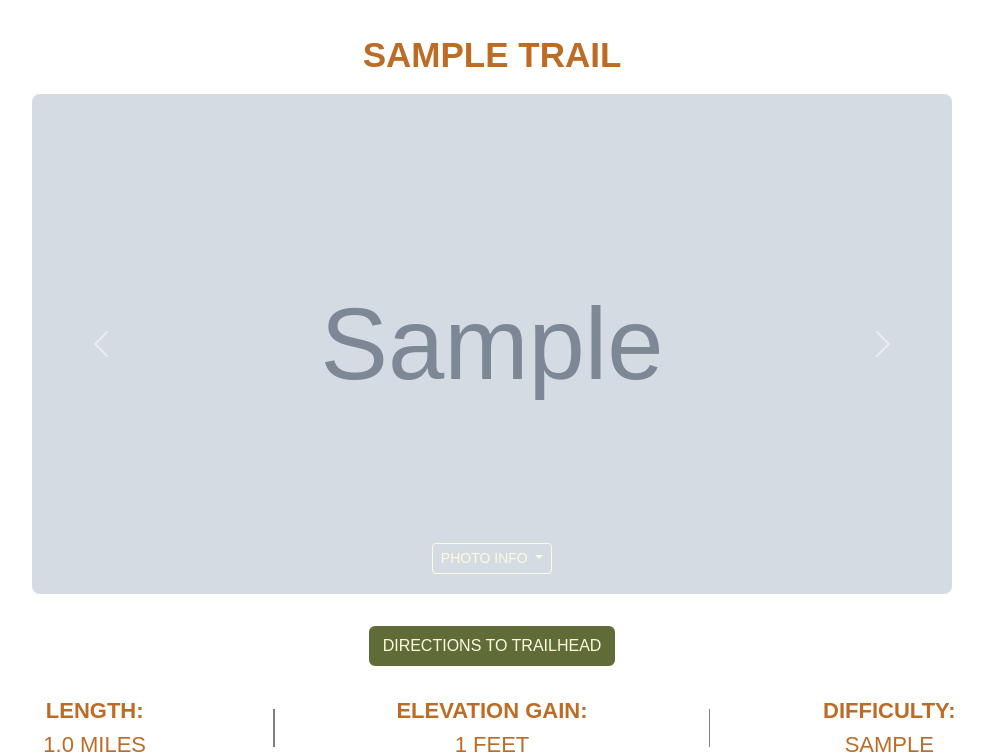
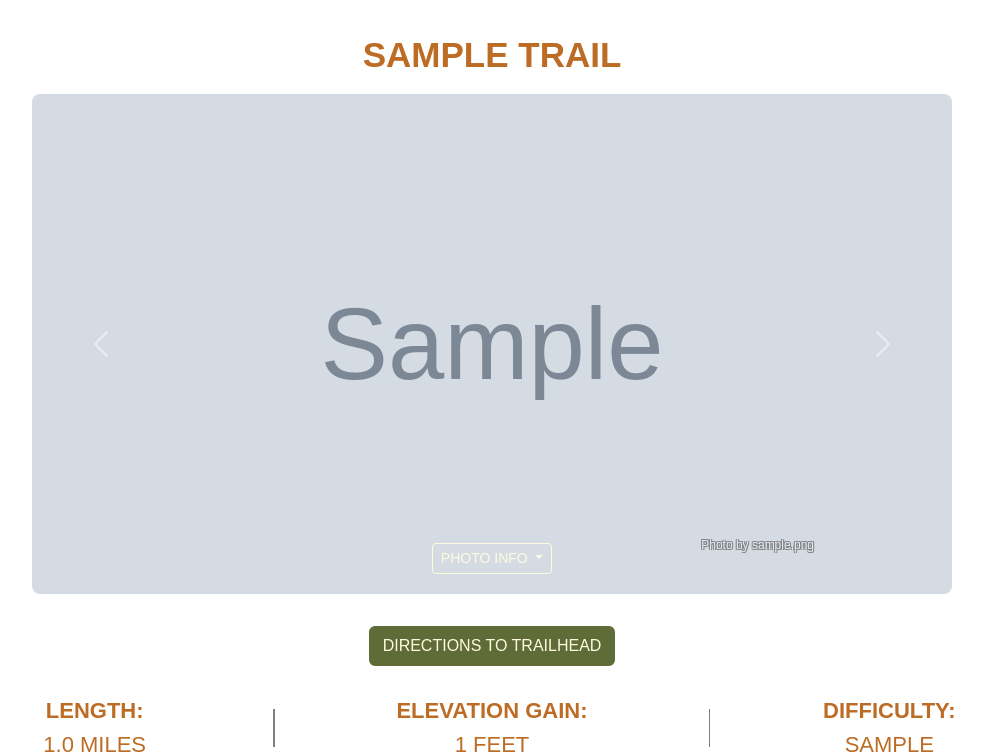
Before and after one commit to DouglasHeinan/tamarack-treks, a Flask app: page /1/view_trail in a window 1280 px wide. Shown: the part 118-874 px from the top of the page, without its empty margins (148-1133 px from the left). Run offline with Flask 2, Linux system fonts and the light colour scheme; a user stored in the database is signed in; tables that the repository leaves empty hold one stand-in row (values such as "Sample post"); grey boxes marked "Sample" are stand-in pictures; some libraries are stand-ins or nearby versions; some web fonts are replaced.

Commit message:
added photographer credit to all images in view_trail carousel. Will later change this to a hover effect after incorporating javascript.

```diff
--- a/hiking_blog/static/css/styles.css
+++ b/hiking_blog/static/css/styles.css
@@ -643,6 +643,16 @@ h5.listing-info:nth-child(odd) {
     transform: translate(-50%, -50%);
 }
 
+.image-credit {
+    z-index: 1;
+    font-size: 0.75em;
+    text-align: right;
+    color: white;
+    opacity: 0.4;
+    text-shadow: -1px 1px 0 #000, 1px 1px 0 #000, 1px -1px 0 #000, -1px -1px 0 #000;
+
+}
+
 .trail-carousel-font {
     font-size: 0.75em;
     font-weight: bold;
--- a/hiking_blog/trails/templates/view_trail.html
+++ b/hiking_blog/trails/templates/view_trail.html
@@ -9,10 +9,13 @@
             <div class="carousel-inner trail-carousel-inner">
                 {% for pic in trail.trail_page_pics[:3] %}
                 {% if pic == trail.trail_page_pics[0] %}
-                <div class="carousel-item active carouselImage trail-img-container">
+                <div class="carousel-item carouselImage trail-img-container active">
                 {% else %}
                 <div class="carousel-item carouselImage trail-img-container">
                 {% endif %}
+                    <div class="carousel-caption credit-caption image-credit">
+                        <span>Photo by {{ pic.img_taker }}</span>
+                    </div>
                     <img class="d-block w-100 trail-page-carousel-img" src="{{ url_for('trail_bp.display_trail_pics', file_name=pic.img) }}" alt="First slide">
                     <div class="carousel-caption trail-carousel-caption dropdown">
                         <a class="btn btn-sm trail-dropdown-btn dropdown-toggle"
```
